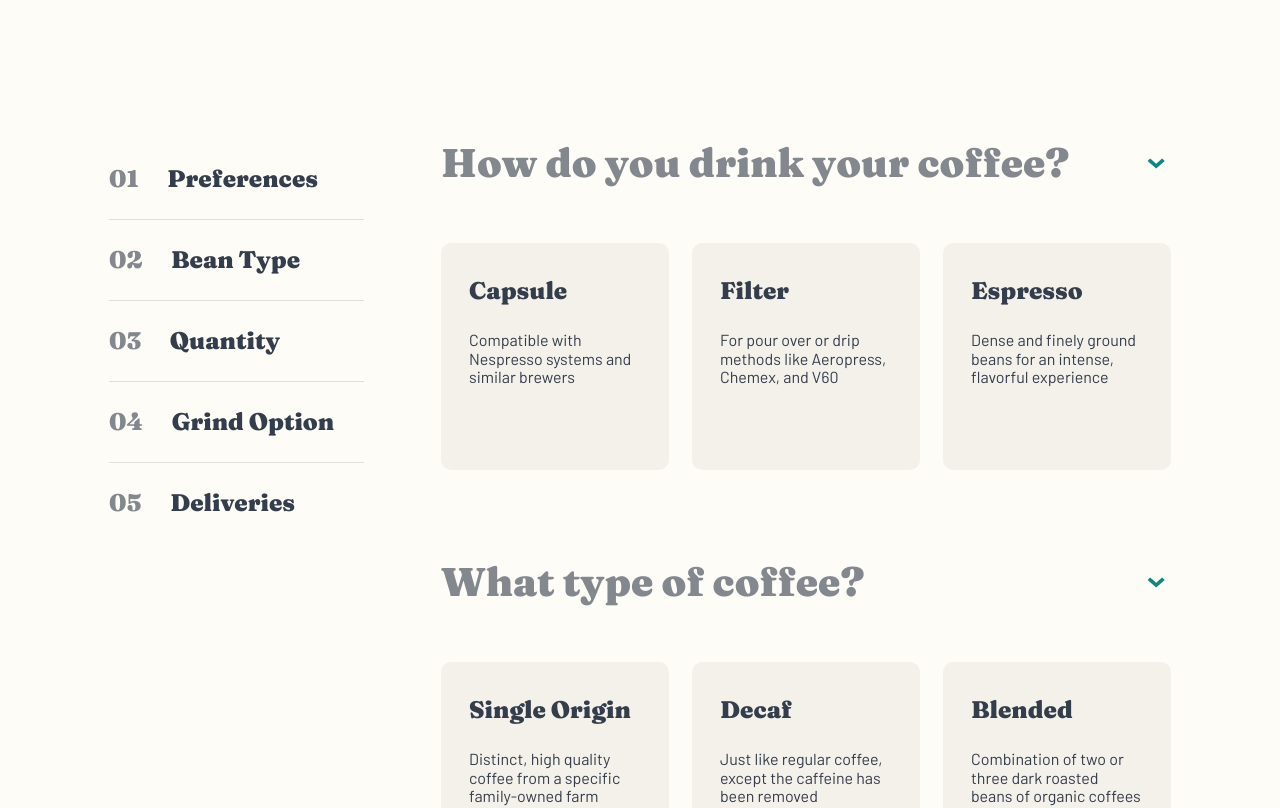
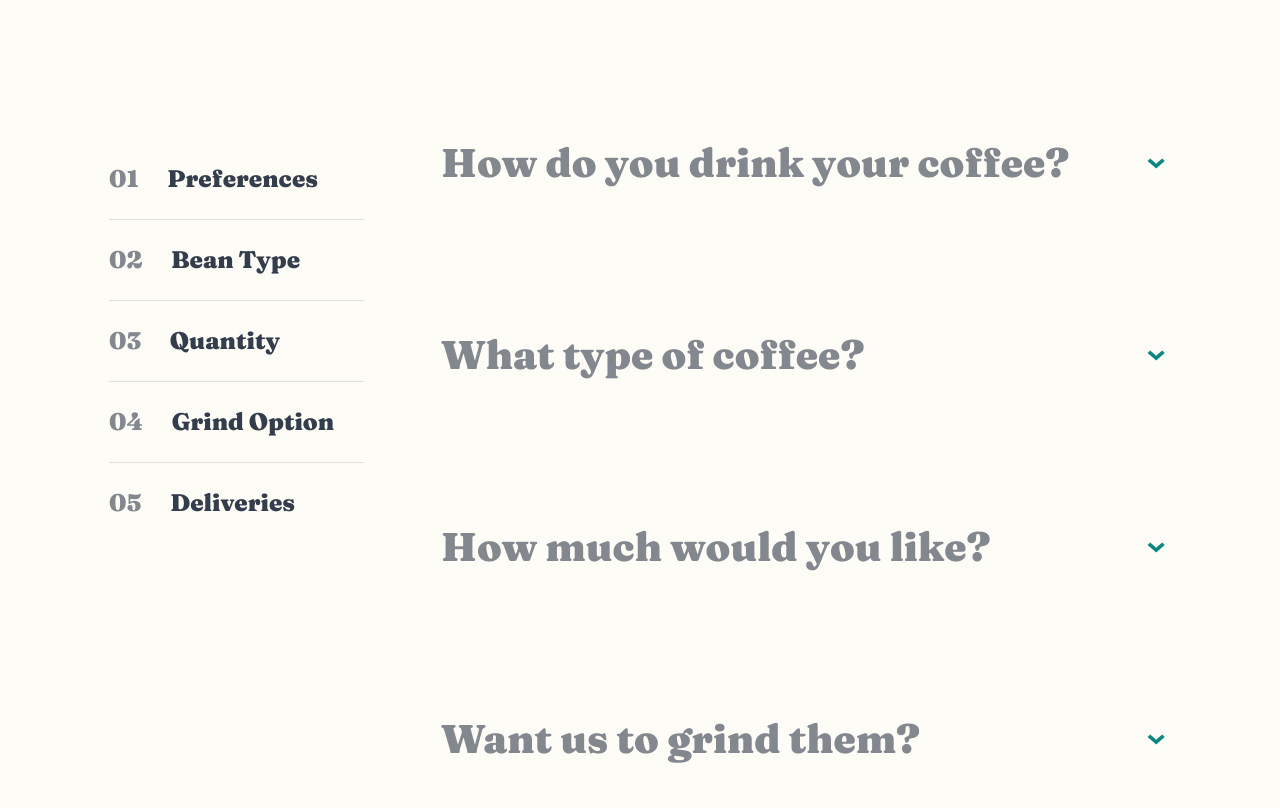
Before and after one commit to ohmymario/coffee-roasters, a Next.js app: page /subscribe in a window 1280 px wide. Shown: the part 1500-2308 px from the top of the page. Built offline with nearby package versions, Linux system fonts and the light colour scheme.

Commit message:
add fade in/out animation to answers

```diff
--- a/components/question/Question.js
+++ b/components/question/Question.js
@@ -27,7 +27,7 @@ const Question = props => {
           />
         </button>
       </div>
-      <div className="answer-container">
+      <div className={`answer-container ${open ? 'fadeIn' : 'fadeOut'}`}>
         {selections.map((answer, i) => (
           <button
             key={i}
--- a/components/question/QuestionStyles.js
+++ b/components/question/QuestionStyles.js
@@ -35,6 +35,15 @@ const QuestionStyles = styled.div`
 
     /* for mobile view */
     /* flex-direction: column; */
+
+    &.fadeOut {
+      opacity: 0;
+      height: 0;
+    }
+    &.fadeIn {
+      opacity: 1;
+      transition: height 0.2s, opacity 0.5s;
+    }
 
     button {
       background: var(--selectDefault);
```
